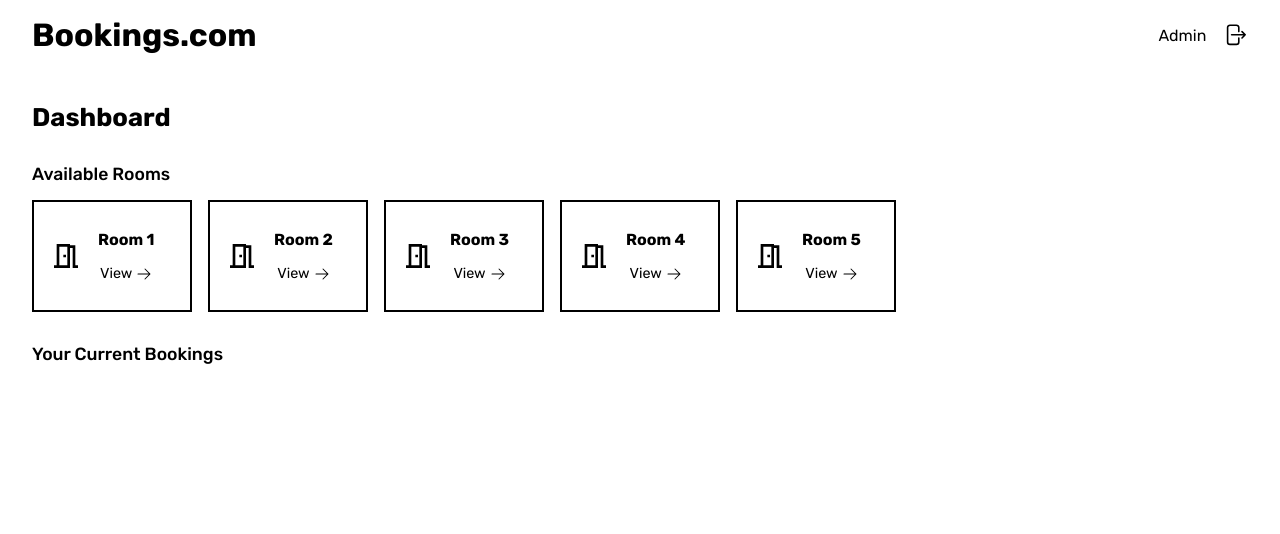
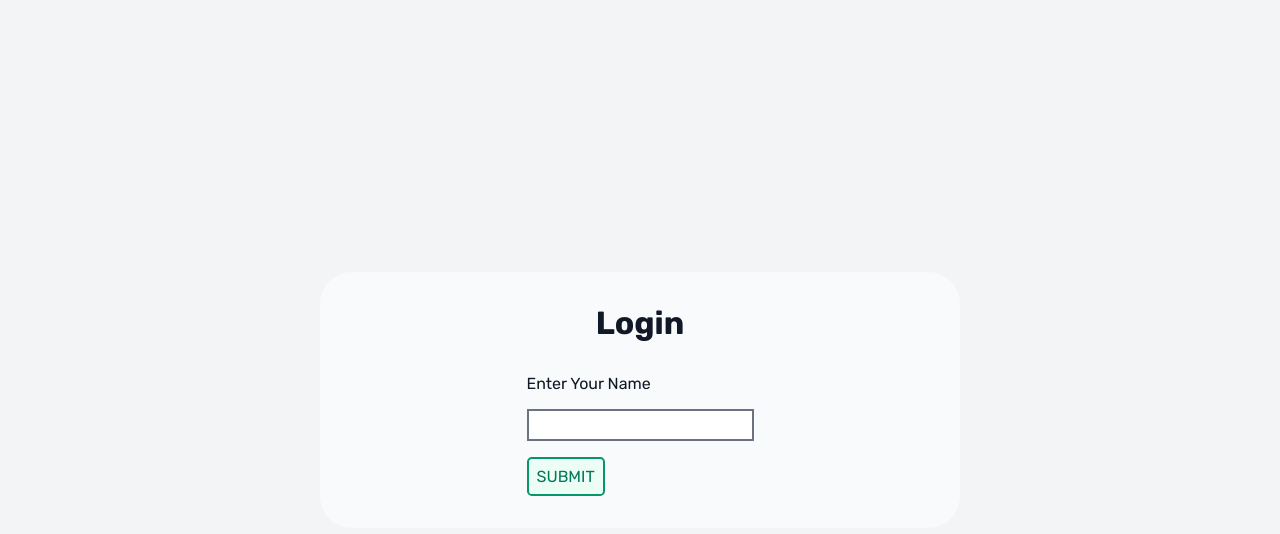
Before and after one commit to acgeoffrey/booking-system, a React (Vite) app: page /login in a window 1280 px wide. Before the commit this address led to /. Shown: the top 534 px of the page. Built offline with nearby package versions, Linux system fonts and the light colour scheme.

Commit message:
add: styles

```diff
--- a/src/components/UserBookings.jsx
+++ b/src/components/UserBookings.jsx
@@ -25,7 +25,7 @@ function UserBookings({ booking }) {
               <HiOutlinePencil />
             </Link>
             <button
-              className={styles.slotBtn}
+              className={styles.delete}
               onClick={(e) =>
                 handleRemove(e, { id: booking.id, slotId: slot.id })
               }
--- a/src/pages/Login.jsx
+++ b/src/pages/Login.jsx
@@ -3,9 +3,11 @@ import { useDispatch, useSelector } from 'react-redux';
 import { addUser } from '../userSlice';
 import { useNavigate } from 'react-router-dom';
 
+import styles from '../styles/login.module.css';
+
 function Login() {
   const navigate = useNavigate();
-  const [username, setUsername] = useState('admin');
+  const [username, setUsername] = useState('');
 
   const dispatch = useDispatch();
 
@@ -27,9 +29,10 @@ function Login() {
   }
 
   return (
-    <main>
+    <main className={styles.loginMain}>
+      <div className={styles.loginContainer}>
         <h1>Login</h1>
-      <form onSubmit={handleSubmit}>
+        <form onSubmit={handleSubmit} className={styles.loginForm}>
           <label htmlFor='username'>Enter Your Name</label>
           <input
             type='text'
@@ -40,6 +43,7 @@ function Login() {
           />
           <button>Submit</button>
         </form>
+      </div>
     </main>
   );
 }
--- a/src/styles/dashboard.module.css
+++ b/src/styles/dashboard.module.css
@@ -12,6 +12,7 @@
   font-size: 1.1rem;
   font-weight: 500;
   margin-bottom: 1rem;
+  color: var(--emerald-700);
 }
 
 .allRoomsContainer {
@@ -28,10 +29,13 @@
   padding: 1rem;
   display: flex;
   align-items: center;
+  justify-content: space-around;
+  height: 7rem;
+  /* flex-grow: 1; */
   gap: 1rem;
-  height: 7rem;
-  width: 10rem;
-  border: 2px solid black;
+  border: 2px solid var(--gray-200);
+  background-color: var(--gray-50);
+  border-radius: 0.5rem;
 }
 
 .roomCardDiv {
@@ -42,16 +46,24 @@
 }
 
 .roomIcon {
-  font-size: 2rem;
+  font-size: 2.5rem;
+  padding: 0.5rem;
+  border-radius: 50%;
+  background-color: var(--sky-100);
+  color: var(--sky-600);
 }
 
 .roomCard a {
   text-decoration: none;
-  color: black;
+  color: var(--gray-600);
   display: flex;
   align-items: center;
   gap: 0.25rem;
   font-size: 0.9rem;
+}
+
+.roomCard a:hover {
+  color: var(--emerald-700);
 }
 
 .roomCard a svg {
@@ -82,7 +94,7 @@
 
 .bookingSingleSlot {
   padding: 0.5rem;
-  border: 1px solid black;
+  border: 1px solid var(--gray-600);
   display: flex;
   align-items: center;
   gap: 0.5rem;
@@ -93,14 +105,39 @@
   align-items: center;
   justify-content: center;
   cursor: pointer;
-  background-color: white;
+  background-color: var(--emerald-50);
   border: none;
   padding: 0.25rem;
   border-radius: 50%;
-  color: black;
+  color: var(--emerald-600);
   text-decoration: none;
 }
 
 .slotBtn:hover {
-  background-color: grey;
+  background-color: var(--emerald-600);
+  color: var(--emerald-50);
 }
+
+.delete {
+  display: flex;
+  align-items: center;
+  justify-content: center;
+  cursor: pointer;
+  border: none;
+  padding: 0.25rem;
+  border-radius: 50%;
+  color: var(--rose-700);
+  background-color: var(--rose-50);
+}
+
+.delete:hover {
+  color: var(--rose-50);
+  background-color: var(--rose-700);
+}
+
+@media (max-width: 600px) {
+  .allRooms {
+    align-items: center;
+    justify-content: center;
+  }
+}
--- a/src/styles/header.module.css
+++ b/src/styles/header.module.css
@@ -3,6 +3,7 @@
   display: flex;
   align-items: center;
   justify-content: space-between;
+  background-color: var(--gray-100);
 }
 
 .rightDiv {
@@ -10,9 +11,17 @@
   align-items: center;
   gap: 1rem;
   text-transform: capitalize;
+  color: var(--gray-800);
 }
 
 .logout {
   cursor: pointer;
   font-size: 1.6rem;
+  color: var(--emerald-600);
 }
+
+@media (max-width: 600px) {
+  .header h1 {
+    font-size: 1.6rem;
+  }
+}
--- a/src/styles/index.css
+++ b/src/styles/index.css
@@ -19,6 +19,14 @@
   --emerald-500: #10b981;
   --emerald-600: #059669;
   --emerald-700: #047857;
+
+  --sky-50: #f0f9ff;
+  --sky-100: #e0f2fe;
+  --sky-500: #0ea5e9;
+  --sky-600: #0284c7;
+
+  --rose-50: #fff1f2;
+  --rose-700: #be123c;
 }
 
 * {
@@ -31,6 +39,7 @@ body {
   height: 100vh;
   width: 100vw;
   font-family: 'Rubik', sans-serif;
+  color: var(--gray-900);
 }
 
 .app-layout {
@@ -40,5 +49,7 @@ body {
 }
 
 .active {
-  background-color: orange;
+  border-color: var(--sky-600);
+  background-color: var(--sky-600);
+  color: var(--sky-50);
 }
--- a/src/styles/login.module.css
+++ b/src/styles/login.module.css
@@ -0,0 +1,61 @@
+.loginMain {
+  height: 100vh;
+  width: 100vw;
+  background-color: var(--gray-100);
+  display: flex;
+  align-items: center;
+  justify-content: center;
+}
+
+.loginContainer {
+  padding: 2rem;
+  border-radius: 2rem;
+  width: 50%;
+  background-color: var(--gray-50);
+  display: flex;
+  flex-direction: column;
+  align-items: center;
+  gap: 2rem;
+}
+
+.loginForm {
+  display: flex;
+  align-items: start;
+  flex-direction: column;
+  gap: 1rem;
+}
+
+.loginForm input {
+  height: 2rem;
+  padding: 0.5rem;
+  font-size: 1rem;
+  outline-color: var(--emerald-600);
+  border: 2px solid var(--gray-500);
+}
+
+.loginForm button {
+  background-color: var(--emerald-50);
+  border: 2px solid var(--emerald-600);
+  outline-color: var(--emerald-600);
+  padding: 0.5rem;
+  font-size: 1rem;
+  font-family: inherit;
+  text-transform: uppercase;
+  color: var(--emerald-700);
+  cursor: pointer;
+  border-radius: 0.3rem;
+}
+
+.loginForm button:hover {
+  background-color: var(--emerald-100);
+}
+
+@media (max-width: 600px) {
+  .loginContainer {
+    width: 90%;
+  }
+
+  .loginContainer h1 {
+    font-size: 1.6rem;
+  }
+}
--- a/src/styles/room.module.css
+++ b/src/styles/room.module.css
@@ -4,10 +4,14 @@
 
 .room a {
   margin-bottom: 2rem;
-  color: black;
+  color: var(--emerald-600);
   display: flex;
   align-items: center;
   gap: 0.25rem;
+}
+
+.room a:hover {
+  color: var(--emerald-700);
 }
 
 .room h2 {
@@ -17,6 +21,7 @@
 .room h4 {
   margin-bottom: 1rem;
   font-size: 1.4rem;
+  color: var(--emerald-600);
 }
 
 .allSlots {
@@ -26,8 +31,10 @@
 }
 
 .slot {
-  border: 1px solid black;
-  background-color: white;
+  border: 2px solid var(--emerald-600);
+  color: var(--gray-600);
+  font-weight: 600;
+  background-color: var(--emerald-50);
   font-family: inherit;
   height: 3rem;
   padding: 0.5rem;
@@ -35,10 +42,22 @@
   cursor: pointer;
 }
 
+.slot:disabled {
+  border-color: var(--gray-800);
+  background-color: var(--gray-300);
+  cursor: not-allowed;
+}
+
+.slot:not(:disabled):hover {
+  background-color: var(--emerald-600);
+  color: var(--emerald-50);
+}
+
 .bookBtn {
-  font-size: inherit;
-  background-color: white;
-  border: 2px solid black;
+  text-transform: uppercase;
+  font-family: inherit;
+  background-color: var(--gray-50);
+  border: 2px solid var(--gray-600);
   margin-top: 1rem;
   height: 3rem;
   padding: 0.5rem;
@@ -46,3 +65,11 @@
   border-radius: 1rem;
   cursor: pointer;
 }
+
+.bookBtn:disabled {
+  cursor: not-allowed;
+}
+
+.bookBtn:not(:disabled):hover {
+  background-color: var(--gray-300);
+}
--- a/src/userSlice.js
+++ b/src/userSlice.js
@@ -2,7 +2,7 @@ import { createSlice } from '@reduxjs/toolkit';
 
 const initialState = {
   users: [],
-  currentUser: 'admin',
+  currentUser: '',
   isLoading: false,
 };
 
```
Lines whose indentation alone changed are shown as unchanged.
